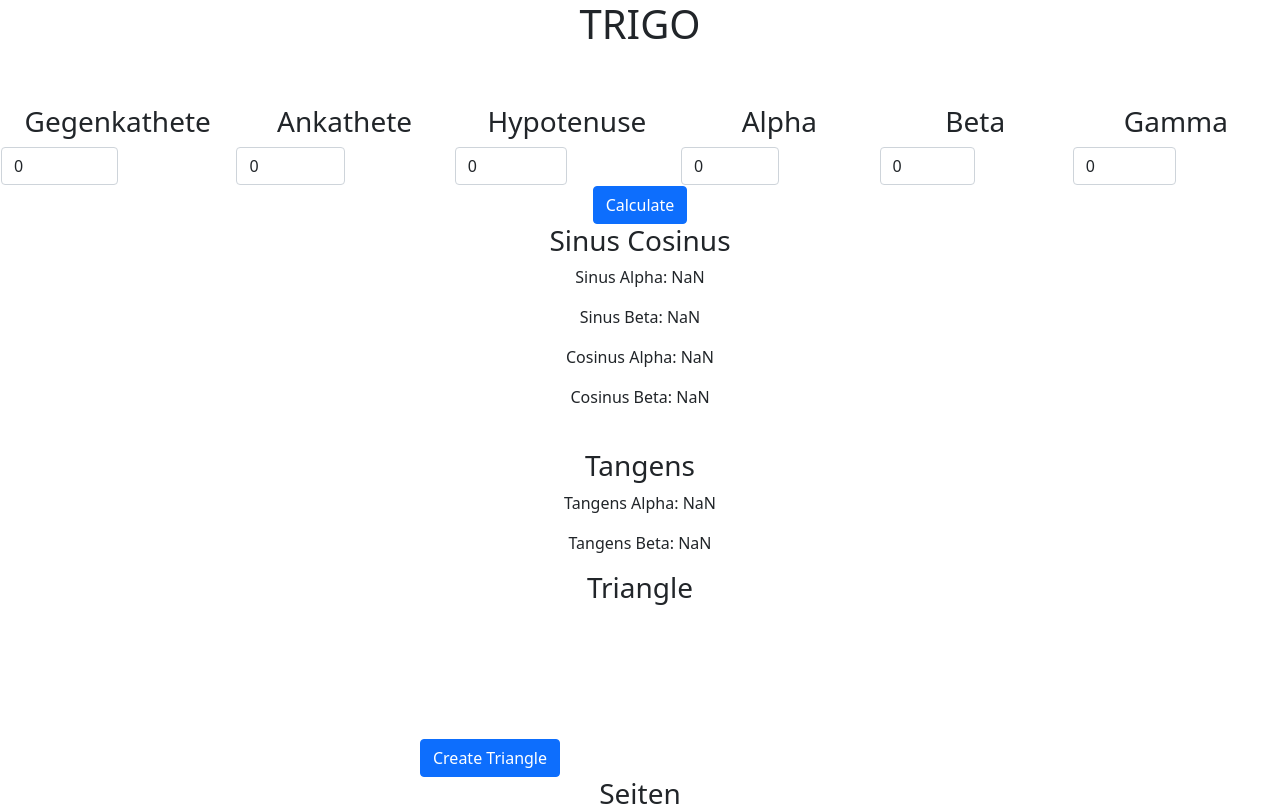
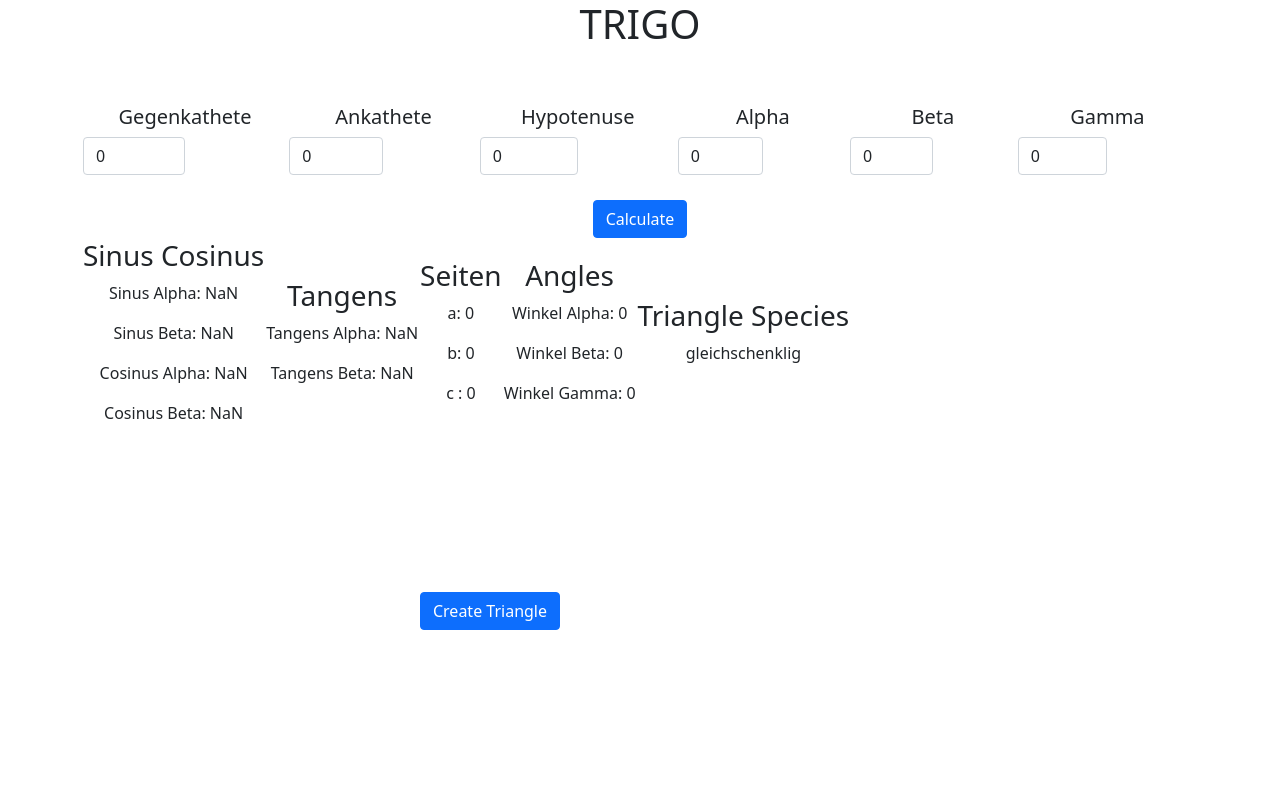
Before and after one commit to tamer545/trigo, a React (Create React App) app: page / in a window 1280 px wide. Shown: the top 806 px of the page. Built offline with nearby package versions, Linux system fonts and the light colour scheme.

Commit message:
code optimization

```diff
--- a/src/trigo/App.js
+++ b/src/trigo/App.js
@@ -103,7 +103,8 @@ function App() {
     }
 
     return (
-        <div className="App">
+        <Container style={{alignItems: "center", textAlign: "center"}} className="App">
+            <div>
                 <h1>TRIGO</h1>
                 <br/>
                 <br/>
@@ -111,7 +112,7 @@ function App() {
                     <tr>
                         <td>
                             {/*Gegenkathete*/}
-                            <h3>Gegenkathete</h3>
+                            <h5>Gegenkathete</h5>
                             <InputGroup className="form-group w-50">
                                 <FormControl
                                     aria-label="Default"
@@ -122,7 +123,7 @@ function App() {
                             </InputGroup
                             ></td>
                         <td> {/*Ankathete*/}
-                            <h3>Ankathete</h3>
+                            <h5>Ankathete</h5>
                             <InputGroup className="form-group w-50">
                                 <FormControl
                                     aria-label="Default"
@@ -132,7 +133,7 @@ function App() {
                                 />
                             </InputGroup></td>
                         <td> {/*Hypotenuse*/}
-                            <h3>Hypotenuse</h3>
+                            <h5>Hypotenuse</h5>
                             <InputGroup className="form-group w-50">
                                 <FormControl
                                     aria-label="Default"
@@ -142,7 +143,7 @@ function App() {
                                 />
                             </InputGroup></td>
                         <td>{/*Alpha*/}
-                            <h3>Alpha</h3>
+                            <h5>Alpha</h5>
                             <InputGroup className="form-group w-50">
                                 <FormControl
                                     aria-label="Default"
@@ -152,7 +153,7 @@ function App() {
                                 />
                             </InputGroup></td>
                         <td> {/*Beta*/}
-                            <h3>Beta</h3>
+                            <h5>Beta</h5>
                             <InputGroup className="form-group w-50">
                                 <FormControl
                                     aria-label="Default"
@@ -162,7 +163,7 @@ function App() {
                                 />
                             </InputGroup></td>
                         <td>{/*Gamma*/}
-                            <h3>Gamma</h3>
+                            <h5>Gamma</h5>
                             <InputGroup className="form-group w-50">
                                 <FormControl
                                     aria-label="Default"
@@ -173,41 +174,63 @@ function App() {
                             </InputGroup></td>
                     </tr>
                 </table>
-
+                <br/>
                 {/*Berechnen*/}
                 <Button onClick={calculateTriangle()}>Calculate</Button>
-
-            {/*Sinus Cosinus*/}
+                <br/>
+                <table>
+                    <tr>
+                        <td>{/*Sinus Cosinus*/}
+                            <div>
                                 <h3>Sinus Cosinus</h3>
                                 <p>Sinus Alpha: {sinusAlpha}</p>
                                 <p>Sinus Beta: {sinusBeta}</p>
                                 <p>Cosinus Alpha: {cosineAlpha}</p>
                                 <p>Cosinus Beta: {cosineBeta}</p>
-            <br/>
-
-            {/*Tangens*/}
+                            </div>
+                        </td>
+                        <td>{/*Tangens*/}
+                            <div>
                                 <h3>Tangens</h3>
                                 <p>Tangens Alpha: {tangesAlpha} </p>
                                 <p>Tangens Beta: {tangensBeta}</p>
-            <h3>Triangle</h3>
+                            </div>
+                        </td>
+                        <td>
+                            <div>
+                                <h3>Seiten</h3>
+                                <p>a: {seiteA} </p>
+                                <p>b: {seiteB} </p>
+                                <p>c : {seiteC}</p>
+                            </div>
+                        </td>
+                        <td>
+                            <div><h3>Angles</h3>
+                                <p>Winkel Alpha: {alpha}</p>
+                                <p>Winkel Beta: {beta}</p>
+                                <p>Winkel Gamma: {gamma}</p></div>
+                        </td>
+                        <td>
+                            <div>
+                                <h3>Triangle Species</h3>
+                                <p>{triangleSpecies}</p>
+                            </div>
+                        </td>
+                    </tr>
+                </table>
+
+
+                <br/>
+
                 <Button onClick={() => initializeCanvas}>Create Triangle</Button>
                 <canvas id="canvas">
 
                 </canvas>
                 {/*Seiten*/}
-            <h3>Seiten</h3>
-            <p>a: {seiteA} </p>
-            <p>b: {seiteB} </p>
-            <p>c : {seiteC}</p>
                 <br/>
-            <h3>Triangle Species</h3>
-            <h3>{triangleSpecies}</h3>
-            <h3>Angles</h3>
-            <p>Winkel Alpha: {alpha}</p>
-            <p>Winkel Beta: {beta}</p>
-            <p>Winkel Gamma: {gamma}</p>
 
             </div>
+        </Container>
 
     );
 }
```
Lines whose indentation alone changed are shown as unchanged.
